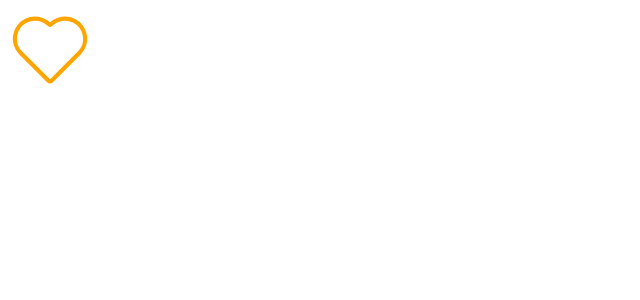
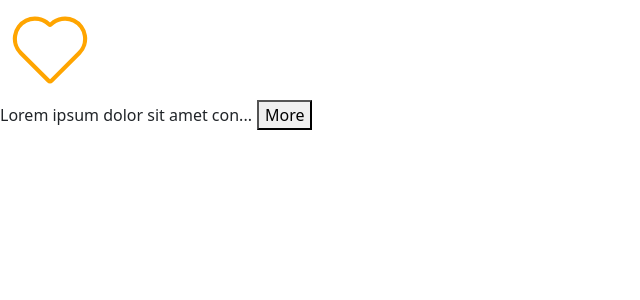
Before and after one commit to MLMecham/react-app, a React (Vite) app: page / in a window 1280 px wide. Shown: the top 300 px of the page, without its empty margins (0-640 px from the left). Built offline with nearby package versions, Linux system fonts and the light colour scheme.

Commit message:
finished the ExpandableText component

```diff
--- a/src/App.tsx
+++ b/src/App.tsx
@@ -4,16 +4,16 @@ import Alert from "./components/Alert";
 import Button from "./components/Button";
 import { BsFillCalendarFill } from "react-icons/bs";
 import Like from "./components/Like";
+import { useState } from "react";
+import ExpandableText from "./components/ExpandableText";
 
 const App = () => {
-  let items = ["Paris", "London", "American Fork", "Hauraz", "Casma"];
-  const handleSelectItem = (item: string) => {
-    console.log(item);
-  };
-
+  const text =
+    "Lorem ipsum dolor sit amet consectetur adipiscing elit. Quisque faucibus ex sapien vitae pellentesque sem placerat. In id cursus mi pretium tellus duis convallis. Tempus leo eu aenean sed diam urna tempor.";
   return (
     <>
       <Like size="100" color="orange"></Like>
+      <ExpandableText>{text}</ExpandableText>
     </>
   );
 };
--- /dev/null
+++ b/src/components/ExpandableText.tsx
@@ -0,0 +1,29 @@
+import React, { ReactNode, useState } from "react";
+
+interface Props {
+  children: ReactNode;
+  maxLength?: number;
+}
+
+const ExpandableText = ({ children = "you forgot", maxLength = 30 }: Props) => {
+  const [isExpanded, setExpanded] = useState(false);
+  const handleClick = () => {
+    setExpanded(!isExpanded);
+  };
+  return (
+    <>
+      <div>
+        <p style={{ display: "inline", margin: 0 }}>
+          {!isExpanded
+            ? children?.toString().slice(0, maxLength) + "..."
+            : children}
+        </p>
+        <button style={{ marginLeft: "5px" }} onClick={handleClick}>
+          {!isExpanded ? "More" : "Less"}
+        </button>
+      </div>
+    </>
+  );
+};
+
+export default ExpandableText;
```
